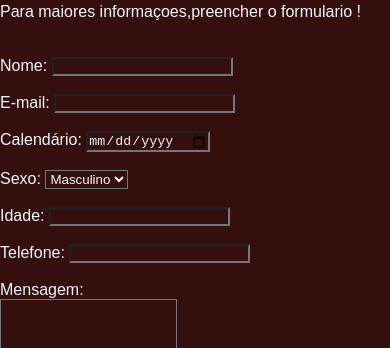
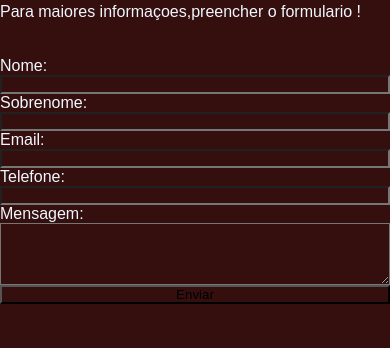
Before and after one commit to Undeadmeph/ProjetoWeb1_sexta13, a plain HTML site: page contato.html in a window 390 px wide. Shown: the part 178-526 px from the top of the page. Drawn offline with Linux system fonts and the light colour scheme.

Commit message:
Atualização de JS responsivo em forms

```diff
--- a/Styles.css
+++ b/Styles.css
@@ -263,6 +263,14 @@ body {
     font-family: Arial, sans-serif;
 }
 
+.forms{
+    display: flex;
+    flex-direction: column;
+    padding: 50;
+    color: aliceblue;
+}
+
+
 .depoimento {
     border: 1px solid #ccc;
     padding: 10px;
--- a/contato.html
+++ b/contato.html
@@ -2,9 +2,10 @@
 <html>
 
 <head>
-    <title class="whitetext" >Formulário de Contato</title>
+    <title class="whitetext">Formulário de Contato</title>
 </head>
 <link rel="Stylesheet" href="./Styles.css" />
+<script src="forms.js"></script>
 
 <body>
     <header>
@@ -37,35 +38,24 @@
     <p class="whitetext">Para maiores informaçoes,preencher o formulario !</p>
     <br>
     <br>
+    <div class="forms">
+    <label for="nome">Nome:</label>
+    <input type="text" id="nome" name="nome" >
 
-    <form action="processar_formulario.php" method="post">
-        <label for="nome" class="whitetext" >Nome:</label>
-        <input type="text"  class="whitetext" id="nome" name="nome" required><br><br>
+    <label for="sobrenome">Sobrenome:</label>
+    <input type="text" id="sobrenome" name="sobrenome" >
 
-        <label for="email" class="whitetext" >E-mail:</label>
-        <input type="email" class="whitetext"  id="email" name="email" required><br><br>
+    <label for="email">Email:</label>
+    <input type="email" id="email" name="email" >
 
-        <label for="calendario" class="whitetext" >Calendário:</label>
-        <input type="date" class="whitetext" id="calendario" name="calendario"><br><br>
+    <label for="telefone">Telefone:</label>
+    <input type="tel" id="telefone" name="telefone">
 
-        <label for="sexo" class="whitetext">Sexo:</label>
-        <select id="sexo" class="whitetext" name="sexo">
-            <option value="masculino" class="whitetext" >Masculino</option>
-            <option value="feminino" class="whitetext" >Feminino</option>
-            <option value="outro" class="whitetext">Outro</option>
-        </select><br><br>
+    <label for="mensagem">Mensagem:</label>
+    <textarea id="mensagem" name="mensagem" rows="4" ></textarea>
 
-        <label for="idade" class="whitetext" >Idade:</label>
-        <input type="number"  class="whitetext" id="idade" name="idade"><br><br>
-
-        <label for="telefone" class="whitetext" >Telefone:</label>
-        <input type="tel"  class="whitetext" id="telefone" name="telefone"><br><br>
-
-        <label for="mensagem" class="whitetext" >Mensagem:</label><br>
-        <textarea id="mensagem" class="whitetext"  name="mensagem" rows="4" required></textarea><br><br>
-
-        <input type="submit" class="whitetext"  value="Enviar">
-    </form>
+    <button  onclick="validateForm()">Enviar</button>
+</div>
 
     <footer>
         <img style="object-fit: contain;" id="Logo" src="./logo teste/logomarrom.jpg" />
@@ -74,7 +64,7 @@
         <nav class="footer-navigation">
             <ul class="footer-list">
                 <a href="./Index.html">
-                    <li>Home</li>
+                    <li >Home</li>
                 </a>
 
                 <a href="./contato.html">
@@ -89,7 +79,7 @@
                     <li>Depoimentos</li>
                 </a>
             </ul>
-
+        </nav>
     </footer>
 </body>
 
--- /dev/null
+++ b/forms.js
@@ -0,0 +1,36 @@
+
+function validateForm(){
+    console.log("validando form")
+    var name = document.getElementById ("nome").value
+    console.log(name.length)
+    if(name.length <= 3){
+        alert("Nome Invalido")
+        return
+
+    }
+
+    var sobrenome = document.getElementById ("sobrenome").value
+    if(sobrenome.length <=3){
+        alert("Sobrenome Invalido")
+        return
+    }
+    var email = document.getElementById ("email").value
+    if(email.length <=3 && email.includes("@")){
+        alert("e-mail invalido")
+        return
+    }
+
+
+    var telefone = document.getElementById ("telefone").value
+    if(telefone.length<=3){
+        alert("Telefone Invalido")
+        return
+    }
+    var finalForm = "Nome = " + name
+    finalForm += "\nSobrenome = " + sobrenome
+    finalForm += "\nEmail = " + email
+    finalForm += "\nTelefone = " + telefone
+
+    alert (finalForm)
+
+}
```
Also changed, not shown: Index.html (+1 -0 lines).
